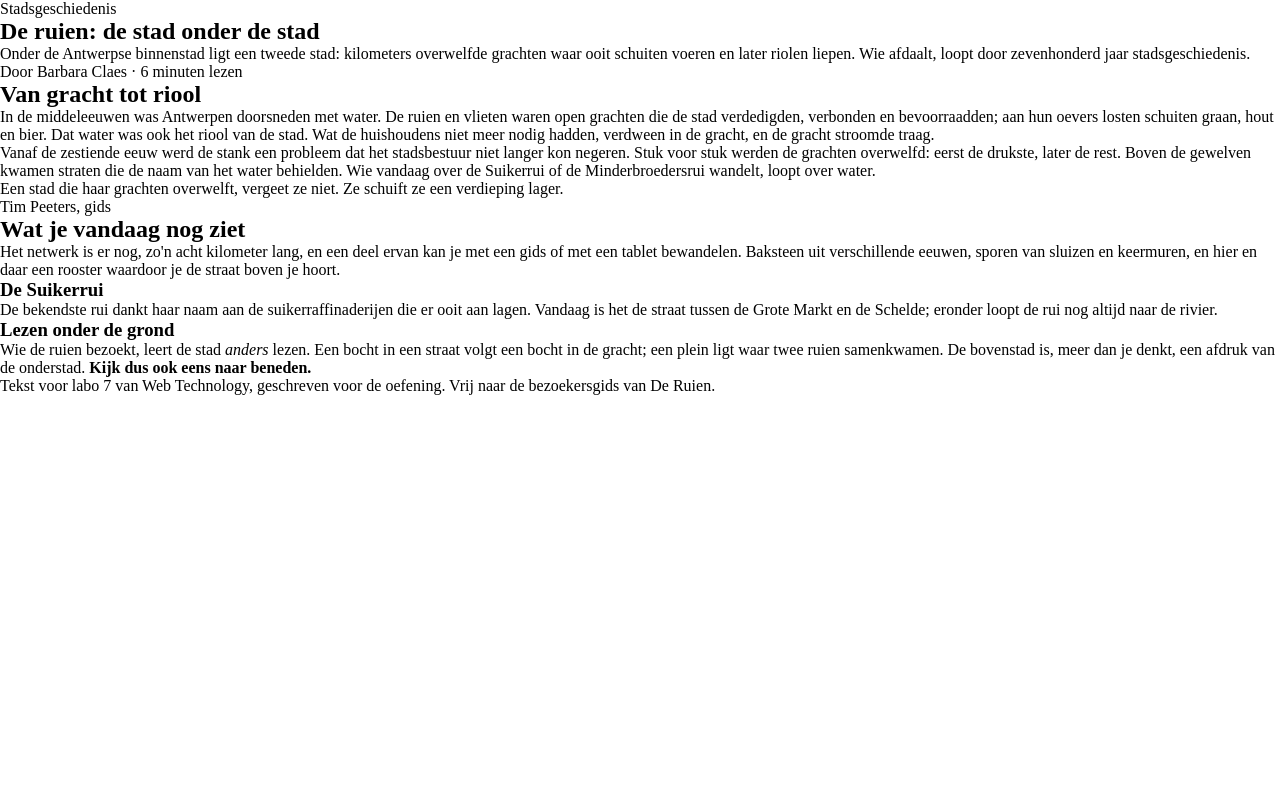
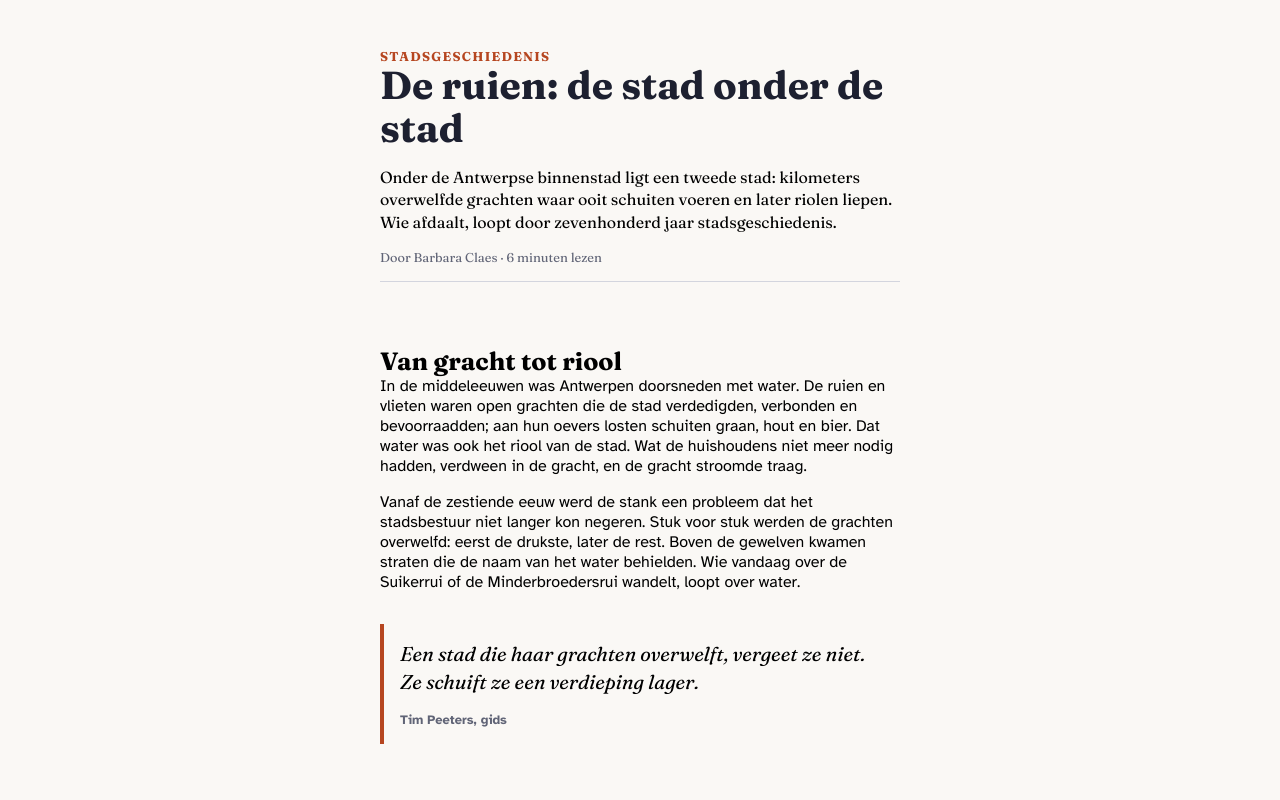
Before and after one commit to StanLorquet/WEBTECH_repo, a plain HTML site: page labo-07/leespagina/index.html in a window 1280 px wide. Shown: the top 800 px of the page. Drawn offline with Linux system fonts and the light colour scheme.

Commit message:
leespagina

```diff
--- a/labo-07/leespagina/css/stijl.css
+++ b/labo-07/leespagina/css/stijl.css
@@ -1,12 +1,150 @@
 /* stijl.css - labo 7, leespagina (reset.css is linked before this file) */
 
 /* === fonts: one @font-face per file in fonts/ (7.2) === */
-
+@font-face {
+        font-family: "Fraunces";
+        src: url("../fonts/fraunces-latin-wght-normal.woff2") format("woff2");
+        font-weight: 100 900;
+        font-style: normal;
+        font-display: swap;
+    }
+    @font-face {
+        font-family: "FrauncesCursief";
+        src: url("../fonts/fraunces-latin-wght-italic.woff2") format("woff2");
+        font-weight: 100 900;
+        font-style: italic;
+        font-display: swap;
+    }
+    @font-face {
+        font-family: "Atkinson400";
+        src: url("../fonts/atkinson-hyperlegible-latin-400-normal.woff2") format("woff2");
+        font-weight: 400;
+        font-style: normal;
+        font-display: swap;
+    }
+    @font-face {
+        font-family: "Atkinson700";
+        src: url("../fonts/atkinson-hyperlegible-latin-700-normal.woff2") format("woff2");
+        font-weight: 700;
+        font-style: normal;
+        font-display: swap;
+    }
+    @font-face {
+        font-family: "AtkinsonCursief";
+        src: url("../fonts/atkinson-hyperlegible-latin-400-italic.woff2") format("woff2");
+        font-weight: 400;
+        font-style: italic;
+        font-display: swap;
+    }
 /* === tokens: type scale, spacing scale, colour roles (7.4, 7.5, 7.7) === */
 :root {
+    --text-s: 0.8rem;
+    --text-m: 1rem;
+    --text-l: 1.25rem;
+    --text-xl: 1.563rem;
+    --text-xxl: 1.953rem;
+    --text-xxxl: 2.441rem;
 
+    --space-xs: 0.25rem;
+    --space-s: 0,5rem;
+    --space-m: 1rem;
+    --space-l: 2rem;
+    --space-xl: 4rem;
+
+    --oppervlak: hsl(40 30% 97%);
+    --inkt: hsl(230 25% 15%);
+    --gedempt: hsl(230 10% 42%);
+    --accent: hsl(15 70% 42%);
+    --lijn: hsl(230 15% 85%);
 }
 
 /* === base === */
+body {
+    max-width: 65ch;
+    margin: auto;
+    background-color: var(--oppervlak);
+}
 
+header {
+    margin-top: 3rem;
+    border-bottom: 1px solid var(--lijn);
+    margin-bottom: var(--space-xl);
+}
+
+.meta {
+    margin-top: 1rem;
+    margin-bottom: 1rem;
+    color: var(--gedempt);
+    font-family: "Fraunces";
+    font-size: var(--text-s);
+}
+
+.bovenkop {
+    text-transform: uppercase;
+    font-family: "Fraunces";
+    color: var(--accent);
+    font-weight: bold;
+    font-size: var(--text-s);
+    margin-bottom: var(--space-s);
+    letter-spacing: 0.1em;
+}
+
+header h1 {
+    font-size: var(--text-xxxl);
+    line-height: 1.1;
+    margin-bottom: var(--space-m);
+    font-family: "Fraunces";
+    font-weight: bold;
+    color: var(--inkt)
+}
+
+.intro {
+    margin-bottom: var(--space-s);
+    font-family: "Fraunces";
+    line-height: 1.4;
+    margin-bottom: var(--space-m);
+}
 /* === the article === */
+h2 {
+    margin-top: var(--space-xl);
+    margin-bottom: var(--space-s);
+    font-size: var(--text-xl);
+    line-height: 1.2;
+    font-family: "Fraunces";
+}
+h3 {
+    margin-top: var(--space-l);
+    margin-bottom: var(--space-xs);
+    font-size: var(--text-l);
+    line-height: 1.3;
+    font-family: "Fraunces";
+}
+
+p {
+    margin-bottom: var(--space-m);
+    font-family: "Atkinson400";
+}
+
+blockquote {
+    margin-top: var(--space-l);
+    margin-bottom: var(--space-l);
+    border-left: 4px solid var(--accent);
+    padding: var(--space-m);
+}
+blockquote p {
+    font-family: "FrauncesCursief";
+    font-size: var(--text-l);
+    line-height: 1.4;
+}
+blockquote footer {
+    font-family: "Atkinson700";
+    font-size: var(--text-s);
+    color: var(--gedempt);
+}
+
+.bron {
+    font-size: var(--text-s);
+    color: var(--gedempt);
+    border-top: 1px solid var(--lijn);
+    padding: var(--space-m);
+}
```
